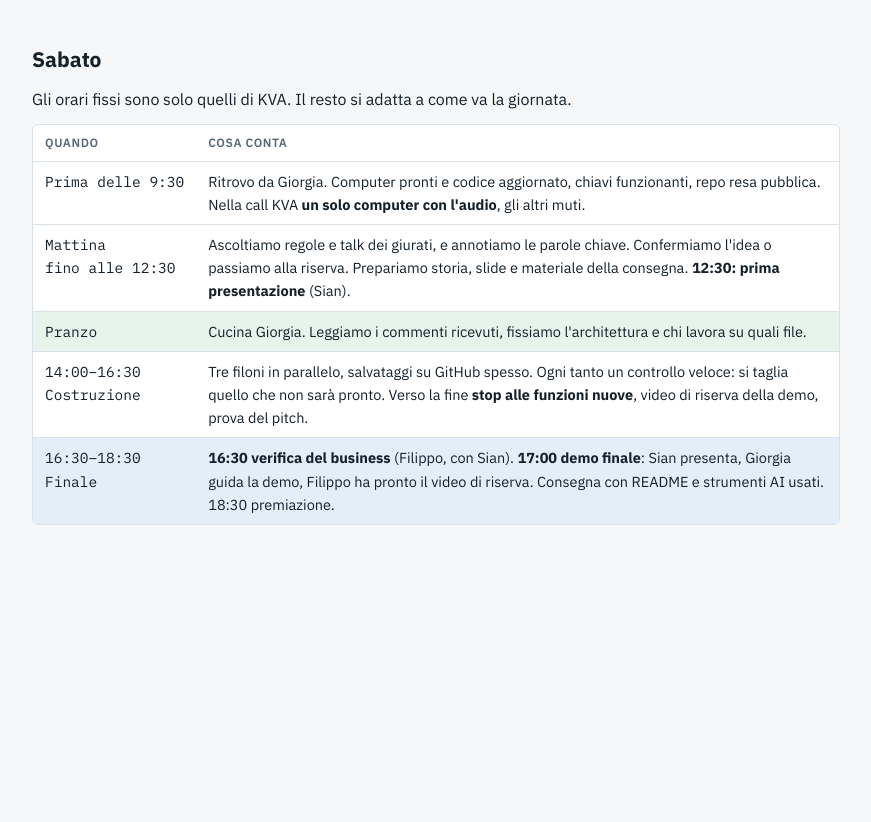
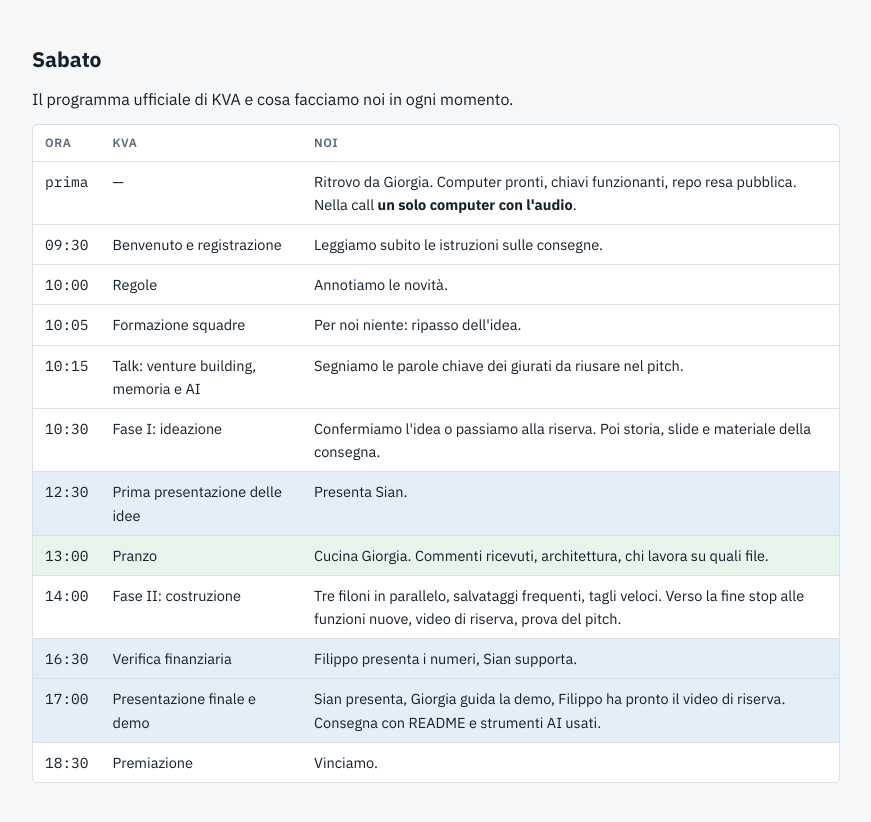
Before and after one commit to pippotadde/kva-ai-brain, a plain HTML site: page docs/site/generale.html in a window 1280 px wide. Shown: the part 1738-2560 px from the top of the page, without its empty margins (204-1075 px from the left). Before the commit the page ends 2335 px from the top, so only its background shows below. Drawn offline with Linux system fonts and the light colour scheme.

Commit message:
Saturday schedule follows official KVA agenda
Co-Authored-By: Claude Opus 5.5 <noreply@anthropic.com>
Claude-Session: https://claude.ai/code/session_01NH2T1ZdPmaNXujbHRUn91G

```diff
--- a/docs/site/generale.html
+++ b/docs/site/generale.html
@@ -68,14 +68,21 @@
 
   <section>
     <h2>Sabato</h2>
-    <p>Gli orari fissi sono solo quelli di KVA. Il resto si adatta a come va la giornata.</p>
+    <p>Il programma ufficiale di KVA e cosa facciamo noi in ogni momento.</p>
     <div class="tbl"><table>
-      <tr><th>Quando</th><th>Cosa conta</th></tr>
-      <tr><td class="time">Prima delle 9:30</td><td>Ritrovo da Giorgia. Computer pronti e codice aggiornato, chiavi funzionanti, repo resa pubblica. Nella call KVA <b>un solo computer con l'audio</b>, gli altri muti.</td></tr>
-      <tr><td class="time">Mattina<br>fino alle 12:30</td><td>Ascoltiamo regole e talk dei giurati, e annotiamo le parole chiave. Confermiamo l'idea o passiamo alla riserva. Prepariamo storia, slide e materiale della consegna. <b>12:30: prima presentazione</b> (Sian).</td></tr>
-      <tr class="food"><td class="time">Pranzo</td><td>Cucina Giorgia. Leggiamo i commenti ricevuti, fissiamo l'architettura e chi lavora su quali file.</td></tr>
-      <tr><td class="time">14:00–16:30<br>Costruzione</td><td>Tre filoni in parallelo, salvataggi su GitHub spesso. Ogni tanto un controllo veloce: si taglia quello che non sarà pronto. Verso la fine <b>stop alle funzioni nuove</b>, video di riserva della demo, prova del pitch.</td></tr>
-      <tr class="hot"><td class="time">16:30–18:30<br>Finale</td><td><b>16:30 verifica del business</b> (Filippo, con Sian). <b>17:00 demo finale</b>: Sian presenta, Giorgia guida la demo, Filippo ha pronto il video di riserva. Consegna con README e strumenti AI usati. 18:30 premiazione.</td></tr>
+      <tr><th>Ora</th><th>KVA</th><th>Noi</th></tr>
+      <tr><td class="time">prima</td><td>—</td><td>Ritrovo da Giorgia. Computer pronti, chiavi funzionanti, repo resa pubblica. Nella call <b>un solo computer con l'audio</b>.</td></tr>
+      <tr><td class="time">09:30</td><td>Benvenuto e registrazione</td><td>Leggiamo subito le istruzioni sulle consegne.</td></tr>
+      <tr><td class="time">10:00</td><td>Regole</td><td>Annotiamo le novità.</td></tr>
+      <tr><td class="time">10:05</td><td>Formazione squadre</td><td>Per noi niente: ripasso dell'idea.</td></tr>
+      <tr><td class="time">10:15</td><td>Talk: venture building, memoria e AI</td><td>Segniamo le parole chiave dei giurati da riusare nel pitch.</td></tr>
+      <tr><td class="time">10:30</td><td>Fase I: ideazione</td><td>Confermiamo l'idea o passiamo alla riserva. Poi storia, slide e materiale della consegna.</td></tr>
+      <tr class="hot"><td class="time">12:30</td><td>Prima presentazione delle idee</td><td>Presenta Sian.</td></tr>
+      <tr class="food"><td class="time">13:00</td><td>Pranzo</td><td>Cucina Giorgia. Commenti ricevuti, architettura, chi lavora su quali file.</td></tr>
+      <tr><td class="time">14:00</td><td>Fase II: costruzione</td><td>Tre filoni in parallelo, salvataggi frequenti, tagli veloci. Verso la fine stop alle funzioni nuove, video di riserva, prova del pitch.</td></tr>
+      <tr class="hot"><td class="time">16:30</td><td>Verifica finanziaria</td><td>Filippo presenta i numeri, Sian supporta.</td></tr>
+      <tr class="hot"><td class="time">17:00</td><td>Presentazione finale e demo</td><td>Sian presenta, Giorgia guida la demo, Filippo ha pronto il video di riserva. Consegna con README e strumenti AI usati.</td></tr>
+      <tr><td class="time">18:30</td><td>Premiazione</td><td>Vinciamo.</td></tr>
     </table></div>
   </section>
 </div>
```
